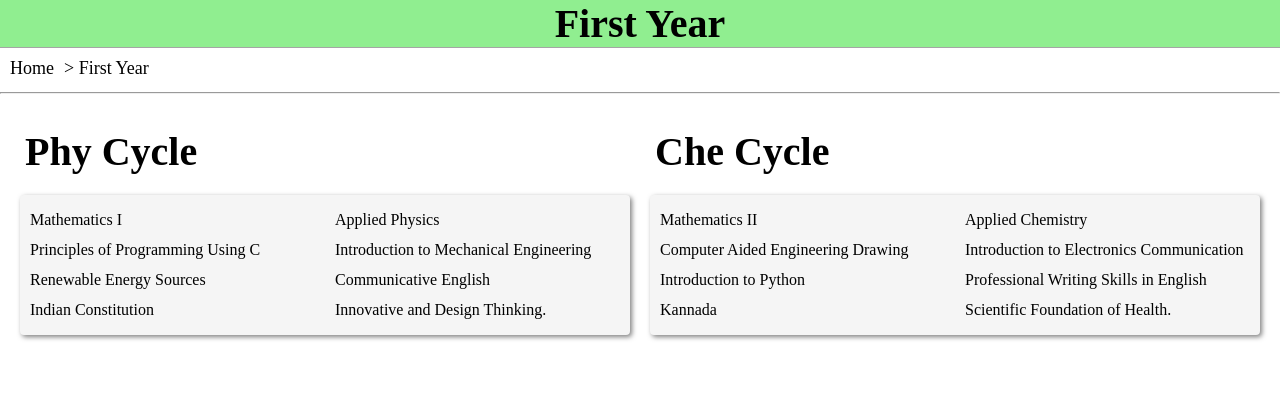
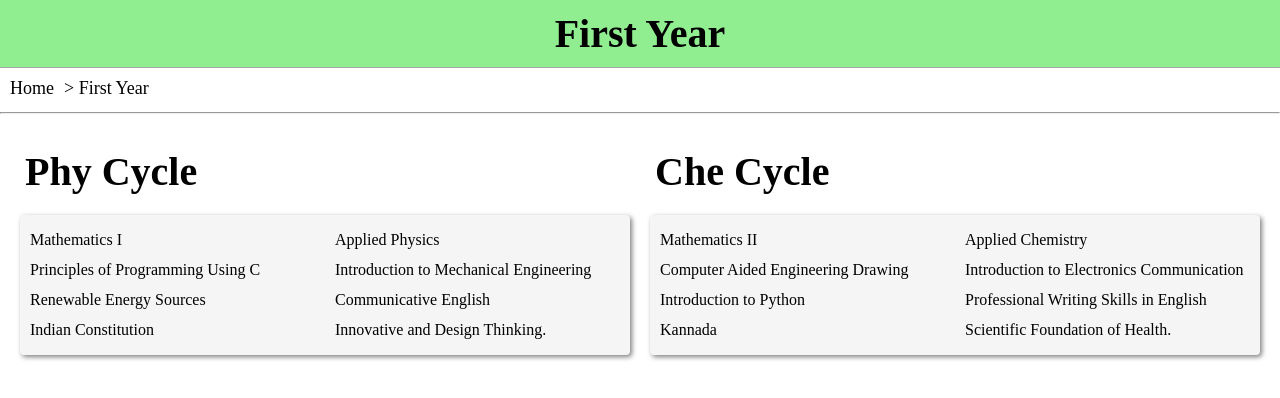
Before and after one commit to maheshbabu-37/Syllabus, a plain HTML site: page first.html in a window 1280 px wide. Drawn offline with Linux system fonts and the light colour scheme.

Commit message:
added padding

```diff
--- a/first.html
+++ b/first.html
@@ -60,7 +60,7 @@
     </style>
 </head>
 <body>
-    <div style="font-weight: bold; font-size: 40px; display: flex; justify-content: center; background-color: lightgreen; border-bottom: 1px; border-top: 0px; border-left: 0px; border-right: 0px; border-style: solid; border-color: rgb(165, 165, 165);">
+    <div style="padding-top: 10px; padding-bottom: 10px; font-weight: bold; font-size: 40px; display: flex; justify-content: center; background-color: lightgreen; border-bottom: 1px; border-top: 0px; border-left: 0px; border-right: 0px; border-style: solid; border-color: rgb(165, 165, 165);">
         First Year
     </div>
 
```
Also changed, not shown: second.html (+1 -1 lines), third.html (+1 -1 lines).
